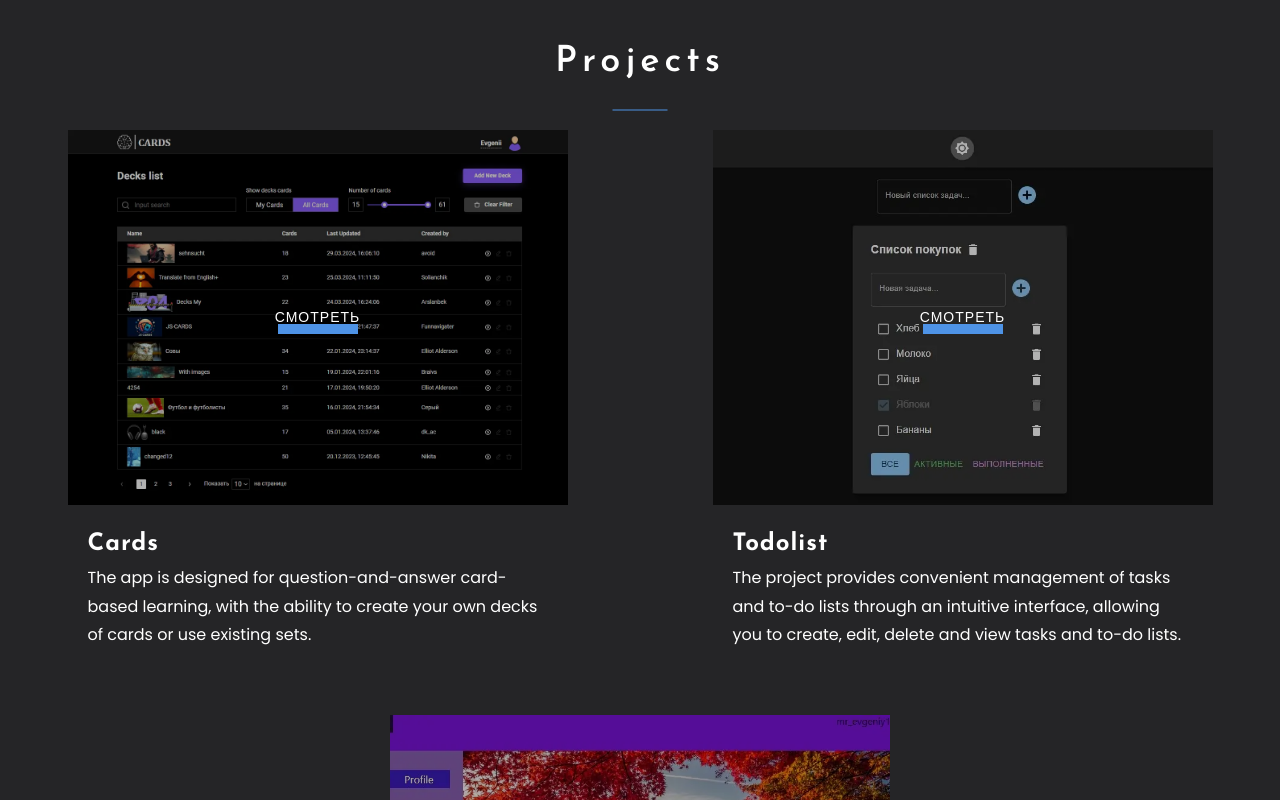
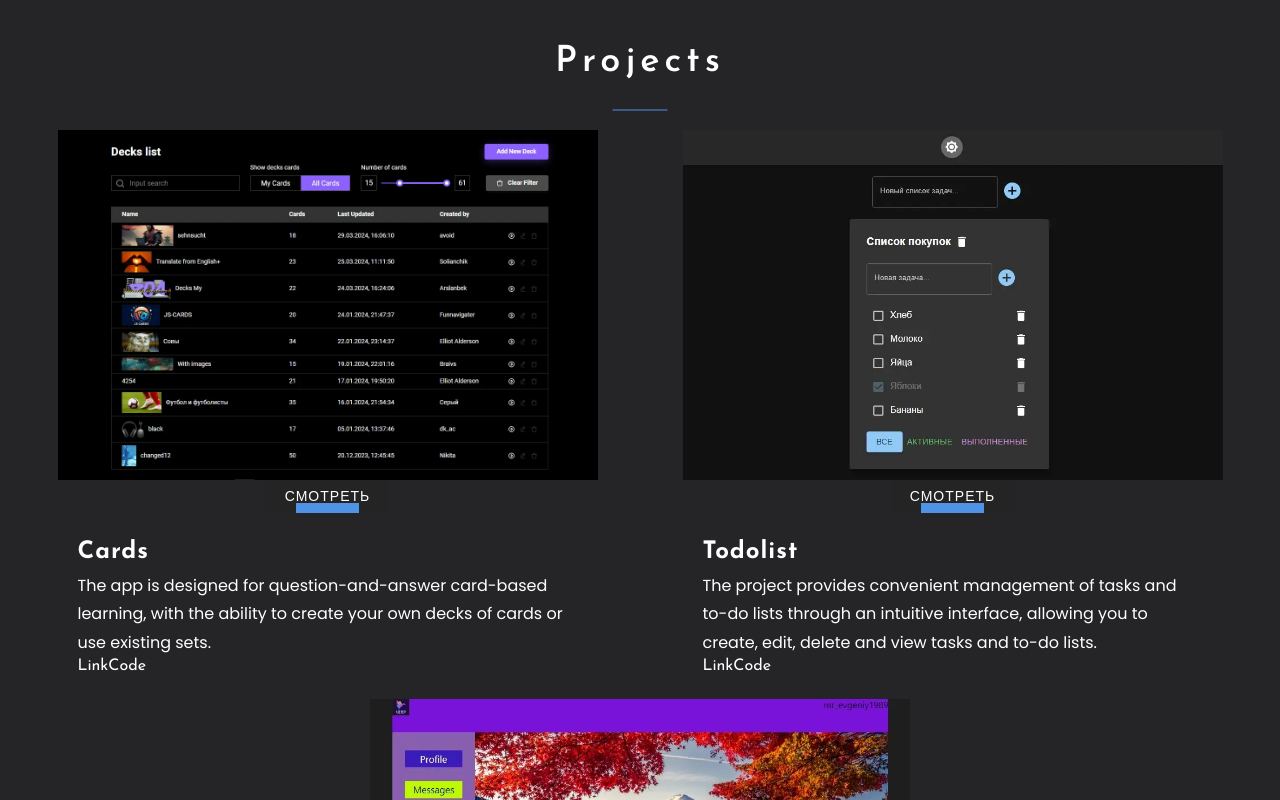
Before and after one commit to MrEvgeniy1989/portfolio, a React (Create React App) app: page / in a window 1280 px wide. Shown: the part 1400-2200 px from the top of the page. Built offline with nearby package versions, Linux system fonts and the light colour scheme.

Commit message:
refactor: сделал картинки проектов через img, а не background

```diff
--- a/src/features/footer/Footer.module.scss
+++ b/src/features/footer/Footer.module.scss
@@ -28,7 +28,7 @@
       justify-content: space-between;
 
       width: 400px;
-      margin-top: 30px;
+      margin-top: 50px;
 
       @media screen and (width <= 505px) {
         width: 100%;
--- a/src/features/projects/Projects.module.scss
+++ b/src/features/projects/Projects.module.scss
@@ -15,23 +15,10 @@
     .projects {
       display: flex;
       flex-wrap: wrap;
-      gap: 40px;
       align-items: flex-start;
       justify-content: space-around;
 
       margin-top: 50px;
-
-      .cardsProject {
-        background-image: url('../../assets/images/projects/cardsProject.webp');
-      }
-
-      .todolistProject {
-        background-image: url('../../assets/images/projects/todolistProject.webp');
-      }
-
-      .socialNetworkProject {
-        background-image: url('../../assets/images/projects/socialNetworkProject.webp');
-      }
 
       @media screen and (width <= 1127px) {
         justify-content: center;
--- a/src/features/projects/Projects.tsx
+++ b/src/features/projects/Projects.tsx
@@ -2,36 +2,39 @@ import React from 'react'
 
 import s from './Projects.module.scss'
 
+import cardsImg from '../../assets/images/projects/cardsProject.webp'
+import socialNetworkImg from '../../assets/images/projects/socialNetworkProject.webp'
+import todolistImg from '../../assets/images/projects/todolistProject.webp'
 import { Title } from '../../common/components/title/Title'
 import { Project } from './project/Project'
 
 type ProjectType = {
-  className: string
   description: string
   id: number
+  src: string
   title: string
 }
 
 const projectsData: ProjectType[] = [
   {
-    className: s.cardsProject,
     description:
       'The app is designed for question-and-answer card-based learning, with the ability to create your own decks of cards or use existing sets.',
     id: 1,
+    src: cardsImg,
     title: 'Cards',
   },
   {
-    className: s.todolistProject,
     description:
       'The project provides convenient management of tasks and to-do lists through an intuitive interface, allowing you to create, edit, delete and view tasks and to-do lists.',
     id: 2,
+    src: todolistImg,
     title: 'Todolist',
   },
   {
-    className: s.socialNetworkProject,
     description:
       "The project is a platform where users can register, create personal profiles, view other users' profiles, add them as friends and chat.",
     id: 3,
+    src: socialNetworkImg,
     title: 'Social network',
   },
 ]
@@ -45,9 +48,9 @@ export const Projects = () => {
           {projectsData.map(project => {
             return (
               <Project
-                className={project.className}
                 description={project.description}
                 key={project.id}
+                src={project.src}
                 title={project.title}
               />
             )
--- a/src/features/projects/project/Project.module.scss
+++ b/src/features/projects/project/Project.module.scss
@@ -8,7 +8,14 @@
   flex-direction: column;
   align-items: center;
 
-  max-width: 500px;
+  width: 100%;
+  max-width: 540px;
+
+  .img {
+    width: 100%;
+    height: 350px;
+    object-fit: cover;
+  }
 
   .imgContainer {
     @include bgSettings;
@@ -18,9 +25,6 @@
     display: flex;
     align-items: center;
     justify-content: center;
-
-    width: 500px;
-    height: 375px;
 
     background-color: #333;
 
--- a/src/features/projects/project/Project.tsx
+++ b/src/features/projects/project/Project.tsx
@@ -2,25 +2,30 @@ import React from 'react'
 
 import clsx from 'clsx'
 
-import style from './Project.module.scss'
+import s from './Project.module.scss'
 
 import { Button } from '../../../common/components/button/Button'
 
 type Props = {
-  className?: string
   description: string
+  src: string
   title: string
 }
 
-export const Project = ({ className, description, title }: Props) => {
+export const Project = ({ description, src, title }: Props) => {
   return (
-    <div className={style.project}>
-      <div className={clsx(style.imgContainer, className)}>
+    <div className={s.project}>
+      <img alt={title} className={s.img} src={src} />
+      <div className={clsx(s.imgContainer)}>
         <Button text={'Смотреть'} />
       </div>
-      <div className={style.projectInfo}>
-        <h3 className={style.projectTitle}>{title}</h3>
-        <span className={style.description}>{description}</span>
+      <div className={s.projectInfo}>
+        <h3 className={s.projectTitle}>{title}</h3>
+        <span className={s.description}>{description}</span>
+        <div>
+          <a href={'#'}>Link</a>
+          <a href={'#'}>Code</a>
+        </div>
       </div>
     </div>
   )
```
